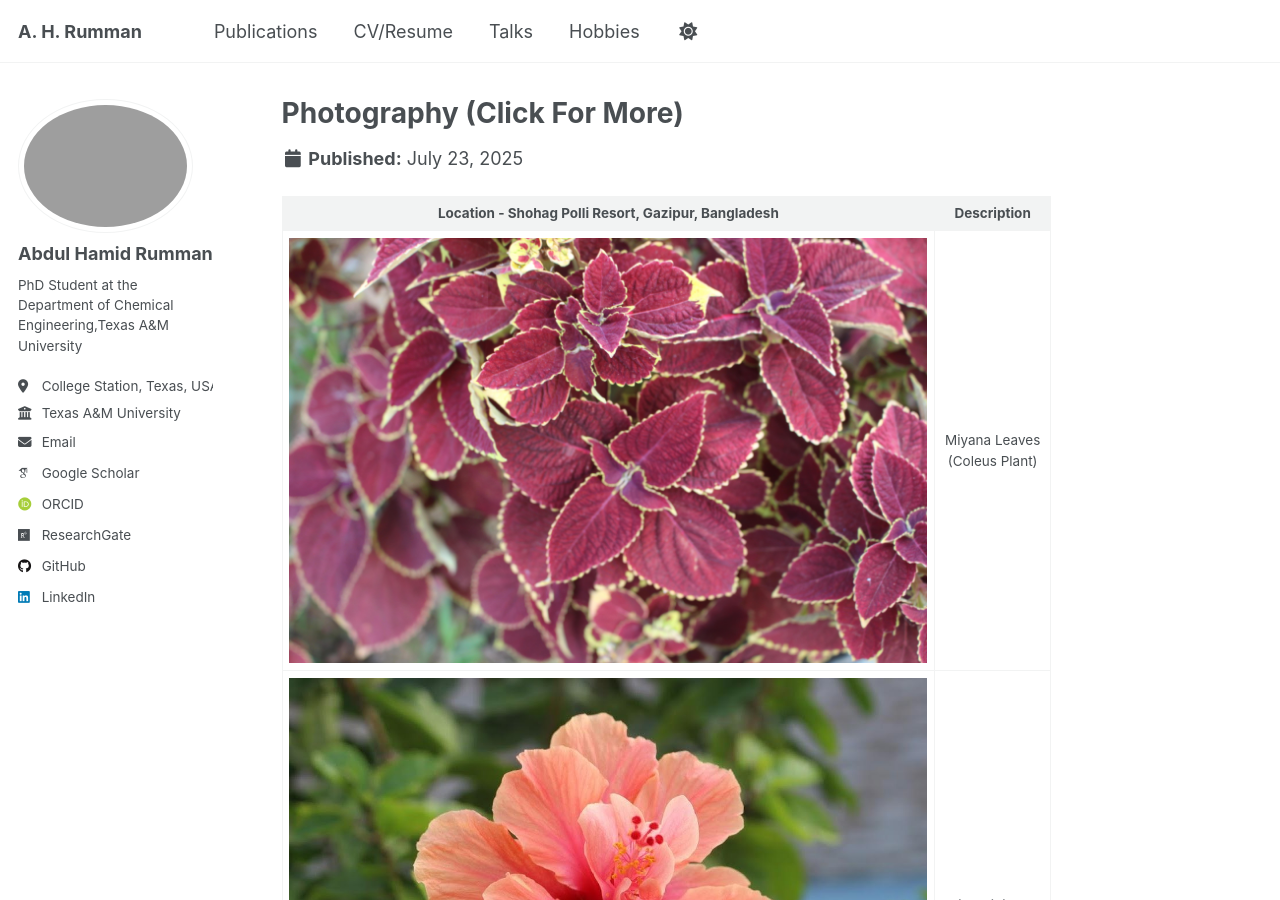
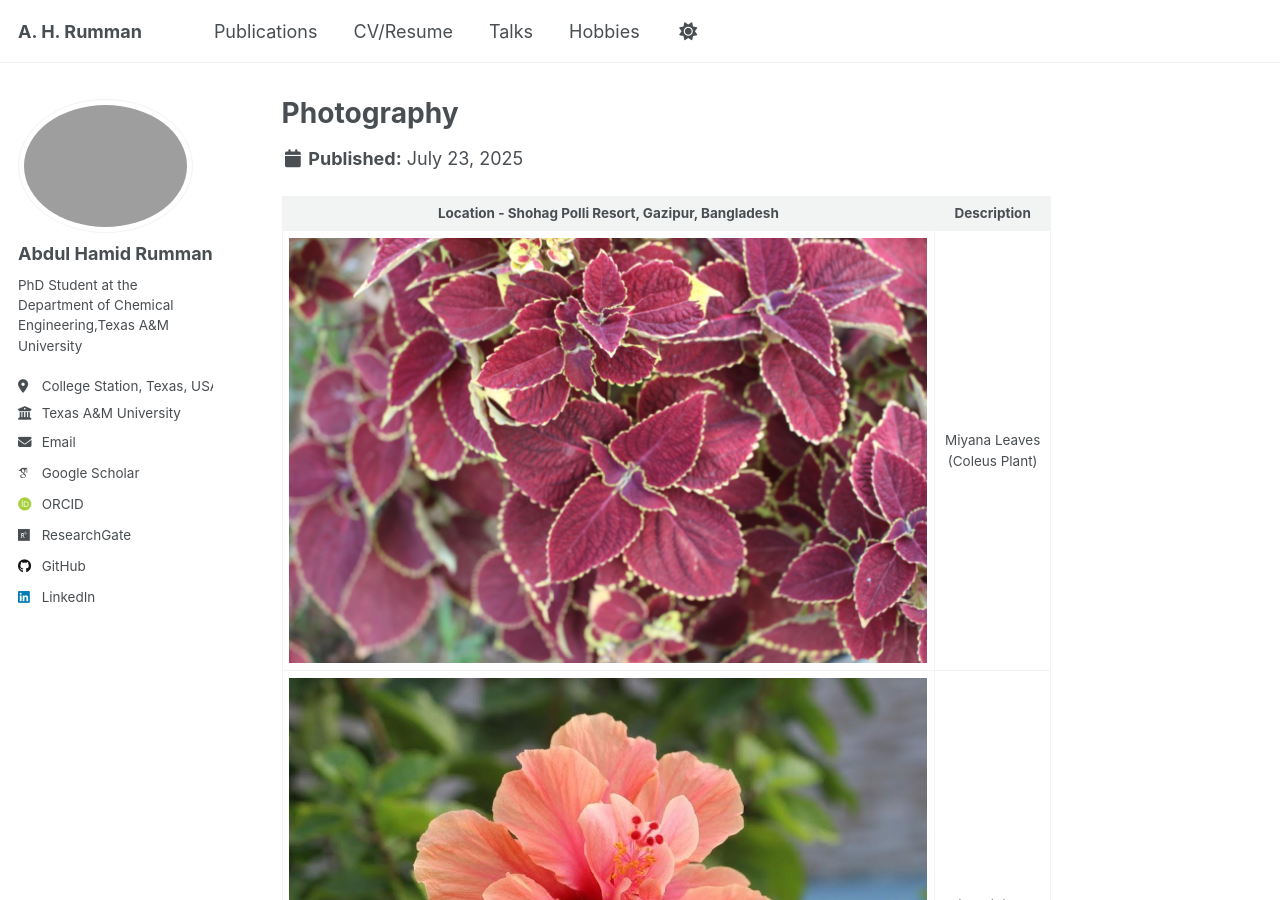
Before and after one commit to AbdulHamidRumman/abdulhamidrumman.github.io, a Jekyll site: the page built from _hobbies/hobbies-2.md, in a window 1280 px wide and 900 px high. Built offline with Jekyll 4.4.1, drawn with Linux system fonts in a browser that asks for light colours; some web fonts are replaced; a script that is not in the unit is left out.

Commit message:
Update hobbies-2.md

```diff
--- a/_hobbies/hobbies-2.md
+++ b/_hobbies/hobbies-2.md
@@ -1,5 +1,5 @@
 ---
-title: "Photography (Click For More)"
+title: "Photography"
 excerpt: "Photos taken using Canon 700D 18-55 Kit Lens ([Click for more](https://abdulhamidrumman.github.io/hobbies/hobbies-2/)) <br/> <img src='/images/photography/photo1.jpg' width='600px' height='360px'>"
 collection: hobbies
 ---
```
